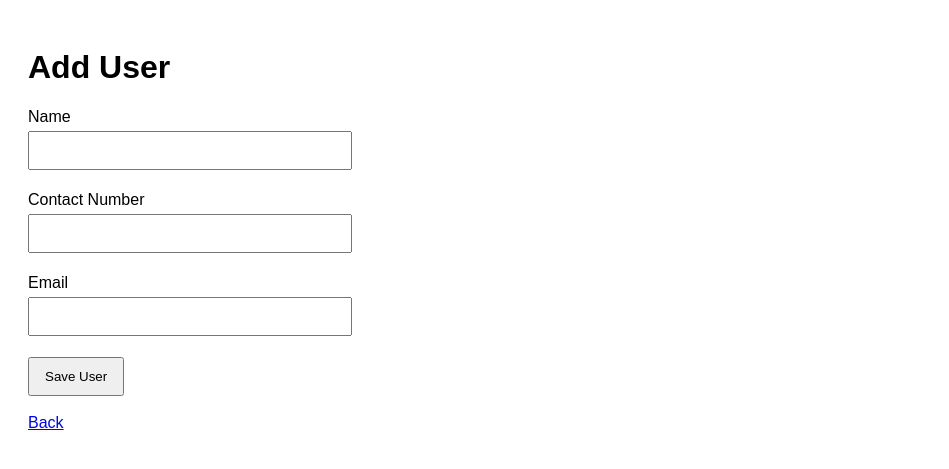
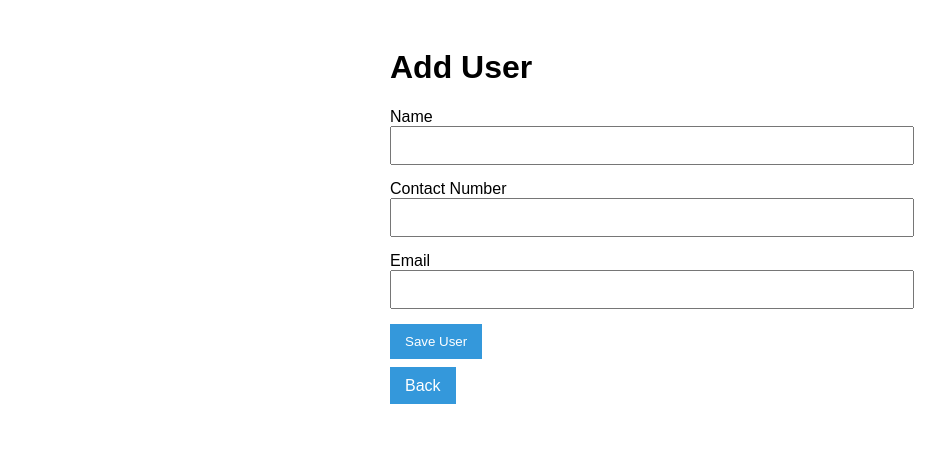
Before and after one commit to princesswinlynyu-art/yu-princesswinlyn-lavalust, a CodeIgniter app: page /crud/create in a window 1280 px wide. Shown: the top 469 px of the page, without its empty margins (0-949 px from the left). Run offline with CodeIgniter, Linux system fonts and the light colour scheme; data that the repository does not hold is empty; some libraries are stand-ins or nearby versions.

Commit message:
Fix CRUD store

```diff
--- a/app/views/crud_create.php
+++ b/app/views/crud_create.php
@@ -5,53 +5,59 @@
 
     <style>
         body{
-            font-family:Arial;
-            padding:20px;
+            font-family: Arial;
+            padding: 20px;
+        }
+
+        .container{
+            width: 500px;
+            margin: auto;
         }
 
         input{
-            width:300px;
-            padding:10px;
-            margin:5px 0;
+            width: 100%;
+            padding: 10px;
+            margin-bottom: 15px;
         }
 
-        button{
-            padding:10px 15px;
+        .btn{
+            background: #3498db;
+            color: white;
+            padding: 10px 15px;
+            border: none;
+            cursor: pointer;
+            text-decoration: none;
         }
     </style>
 </head>
 <body>
 
-<h1>Add User</h1>
+<div class="container">
 
-<form method="POST" action="/LavaLust/public/crud/store">
+    <h1>Add User</h1>
 
-    <p>
-        Name<br>
+    <form action="/crud/store" method="POST">
+
+        <label>Name</label>
         <input type="text" name="name" required>
-    </p>
 
-    <p>
-        Contact Number<br>
+        <label>Contact Number</label>
         <input type="text" name="contact_number" required>
-    </p>
 
-    <p>
-        Email<br>
+        <label>Email</label>
         <input type="email" name="email" required>
-    </p>
 
-    <button type="submit">
-        Save User
-    </button>
+        <button type="submit" class="btn">
+            Save User
+        </button>
 
-</form>
+    </form>
 
-<br>
+    <br>
 
-<a href="/LavaLust/public/crud">
-    Back
-</a>
+    <a href="/crud" class="btn">Back</a>
+
+</div>
 
 </body>
 </html>
```
